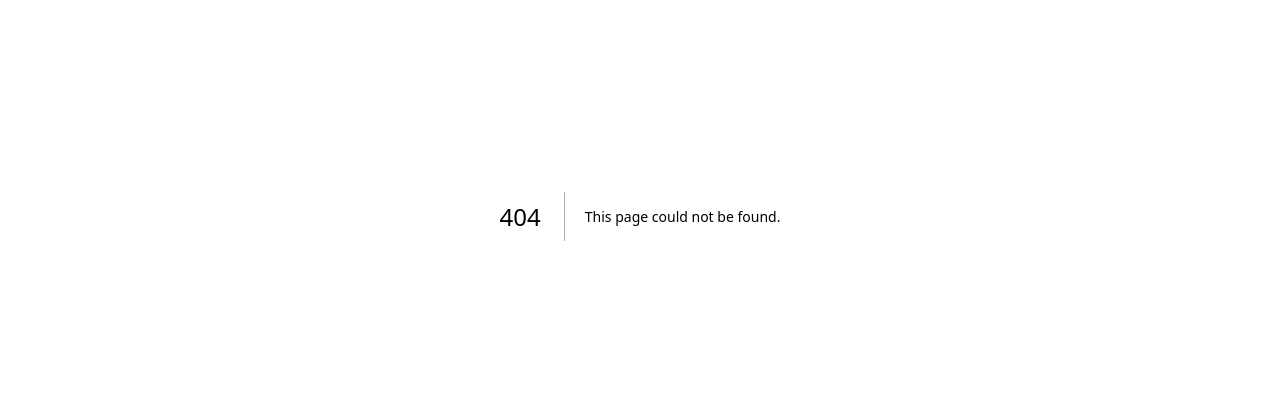
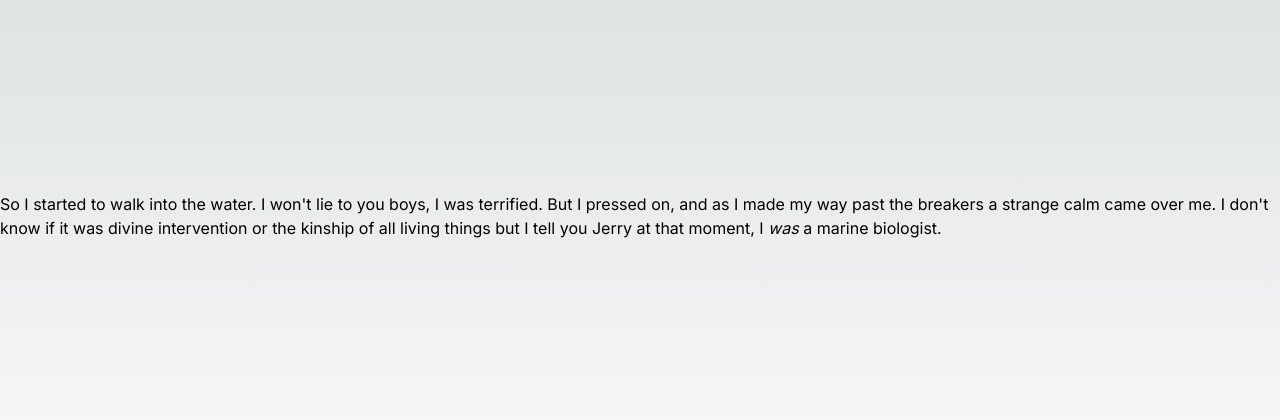
Before and after one commit to nicolaskruger/get-start-tailwind, a Next.js app: page /highlight in a window 1280 px wide. Before the commit this address had no page. Shown: the part 184-604 px from the top of the page. Built offline with nearby package versions, Linux system fonts and the light colour scheme.

Commit message:
style: :lipstick: highligth

```diff
--- /dev/null
+++ b/src/app/highlight/page.tsx
@@ -0,0 +1,19 @@
+import { CenterAllScreen } from "@/components/center-all-screen";
+
+const Highlight = () => {
+  return (
+    <CenterAllScreen>
+      <div className="selection:bg-fuchsia-300 selection:text-fuchsia-900">
+        <p>
+          So I started to walk into the water. I won't lie to you boys, I was
+          terrified. But I pressed on, and as I made my way past the breakers a
+          strange calm came over me. I don't know if it was divine intervention
+          or the kinship of all living things but I tell you Jerry at that
+          moment, I <em>was</em> a marine biologist.
+        </p>
+      </div>
+    </CenterAllScreen>
+  );
+};
+
+export default Highlight;
```
